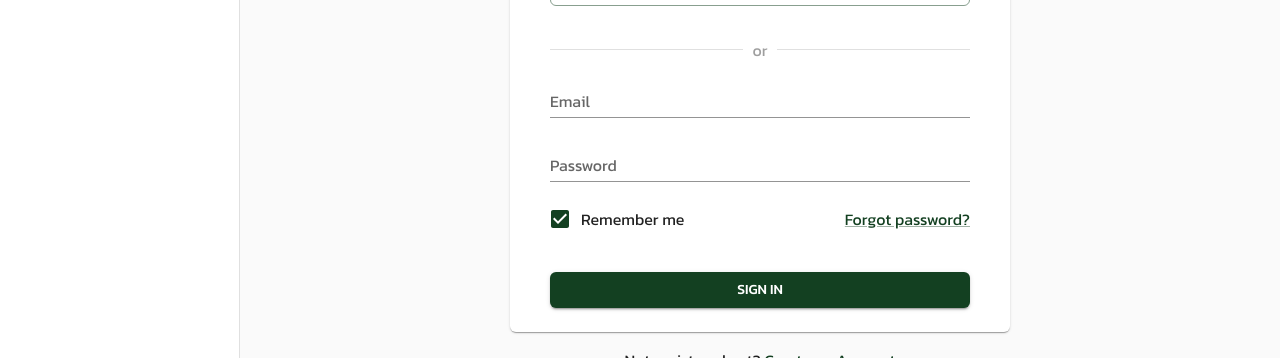
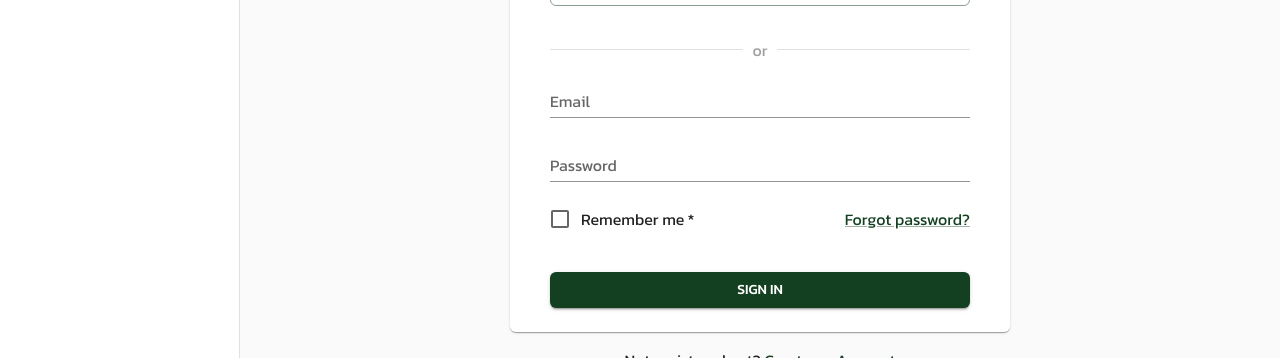
Before and after one commit to kzuraniewski/catalog, a Next.js app: page /sign-in in a window 1280 px wide. Shown: the part 301-659 px from the top of the page. Built offline with nearby package versions, Linux system fonts and the light colour scheme.

Commit message:
sign-in using Form

```diff
--- a/src/pages/sign-in.tsx
+++ b/src/pages/sign-in.tsx
@@ -1,65 +1,28 @@
-import React, { useEffect, useState } from 'react';
+import React from 'react';
 import type { NextPage } from 'next';
 import Image from 'next/image';
 import googleIcon from '../../public/icon-google.svg';
 import Head from 'next/head';
 import useDocumentTitle from '../hooks/useDocumentTitle';
-import {
-	Box,
-	Paper,
-	TextField,
-	Typography,
-	Link as MuiLink,
-	Checkbox,
-	FormControlLabel,
-	Divider,
-	Button,
-} from '@mui/material';
-import { LoadingButton } from '@mui/lab';
-import { useFormik } from 'formik';
+import { Box, Typography, Link as MuiLink, Divider, Button } from '@mui/material';
 import * as yup from 'yup';
 import Link from 'next/link';
 import { AuthPaper } from '../components/auth';
+import { Form, FormCheckbox, FormField } from '../components/form';
 
 const validationSchema = yup.object({
 	email: yup.string().required('This field is required.'),
 	password: yup.string().required('This field is required.'),
 });
 
-const SignIn: NextPage = () => {
-	const { title } = useDocumentTitle('Sign in');
-	const formik = useFormik({
-		initialValues: {
+const initialValues = {
 	email: '',
 	password: '',
 	remember: true,
-		},
-		validationSchema,
-		onSubmit: values => {
-			setLoading(true);
-		},
-	});
+};
 
-	const [loading, setLoading] = useState(false);
-	const [loginError, setLoginError] = useState(false);
-
-	useEffect(() => {
-		if (!loading) return;
-
-		const id = setTimeout(() => {
-			setLoading(false);
-			setLoginError(true);
-		}, 2000);
-
-		return () => clearTimeout(id);
-	}, [loading]);
-
-	const handleChange = (e: React.ChangeEvent) => {
-		formik.handleChange(e);
-
-		// Hide login error message when typing
-		if (loginError) setLoginError(false);
-	};
+const SignIn: NextPage = () => {
+	const { title } = useDocumentTitle('Sign in');
 
 	return (
 		<>
@@ -76,64 +39,30 @@ const SignIn: NextPage = () => {
 					or
 				</Divider>
 
-				<form onSubmit={formik.handleSubmit}>
-					<Box display="flex" flexDirection="column" gap={2}>
-						{loginError && (
-							<Paper
-								variant="outlined"
-								sx={{ backgroundColor: 'error.main', py: 0.3, px: 1 }}
+				<Form
+					validationSchema={validationSchema}
+					initialValues={initialValues}
+					submitText={'Sign in'}
 				>
-								<Typography sx={{ color: 'error.contrastText' }}>
-									Invalid email or password
-								</Typography>
-							</Paper>
-						)}
+					<FormField label="Email" name="email" type="email" />
+					<FormField label="Password" name="password" type="password" />
 
-						<TextField
-							label="Email"
-							value={formik.values.email}
-							onChange={handleChange}
-							error={formik.touched.email && Boolean(formik.errors.email)}
-							helperText={formik.touched.email && formik.errors.email}
-							variant="standard"
-							name="email"
-							type="email"
-						/>
-						<TextField
-							label="Password"
-							value={formik.values.password}
-							onChange={handleChange}
-							error={formik.touched.password && Boolean(formik.errors.password)}
-							helperText={formik.touched.password && formik.errors.password}
-							variant="standard"
-							name="password"
-							type="password"
-						/>
+					<Box
+						sx={{
+							display: 'flex',
+							justifyContent: 'space-between',
+							alignItems: 'center',
+						}}
+					>
+						<FormCheckbox name="remember" required>
+							Remember me
+						</FormCheckbox>
 
-						<Box sx={{ display: 'flex', justifyContent: 'space-between', mb: 2 }}>
-							<FormControlLabel
-								control={
-									<Checkbox
-										checked={formik.values.remember}
-										onChange={handleChange}
-										name="remember"
-									/>
-								}
-								label="Remember me"
-							/>
-
-							<Typography sx={{ display: 'flex', alignItems: 'center' }}>
 						<Link href="#">
 							<MuiLink href="#">Forgot password?</MuiLink>
 						</Link>
-							</Typography>
 					</Box>
-
-						<LoadingButton loading={loading} variant="contained" type="submit">
-							Sign in
-						</LoadingButton>
-					</Box>
-				</form>
+				</Form>
 			</AuthPaper>
 
 			<Typography align="center">
@@ -147,5 +76,3 @@ const SignIn: NextPage = () => {
 };
 
 export default SignIn;
-
-// TODO: https://dribbble.com/shots/15392711-Dashboard-Login-Sign-Up
```
Lines whose indentation alone changed are shown as unchanged.
